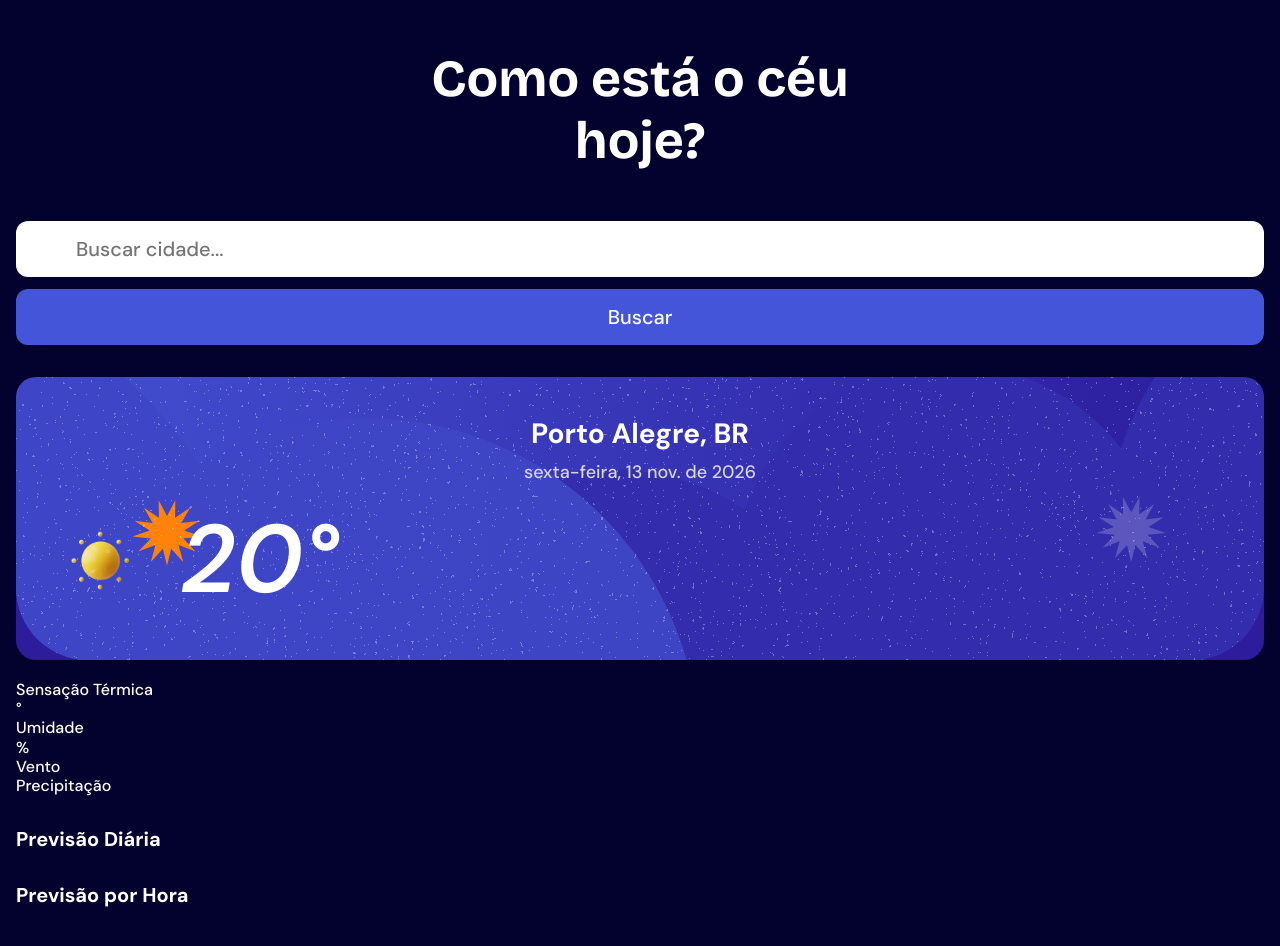
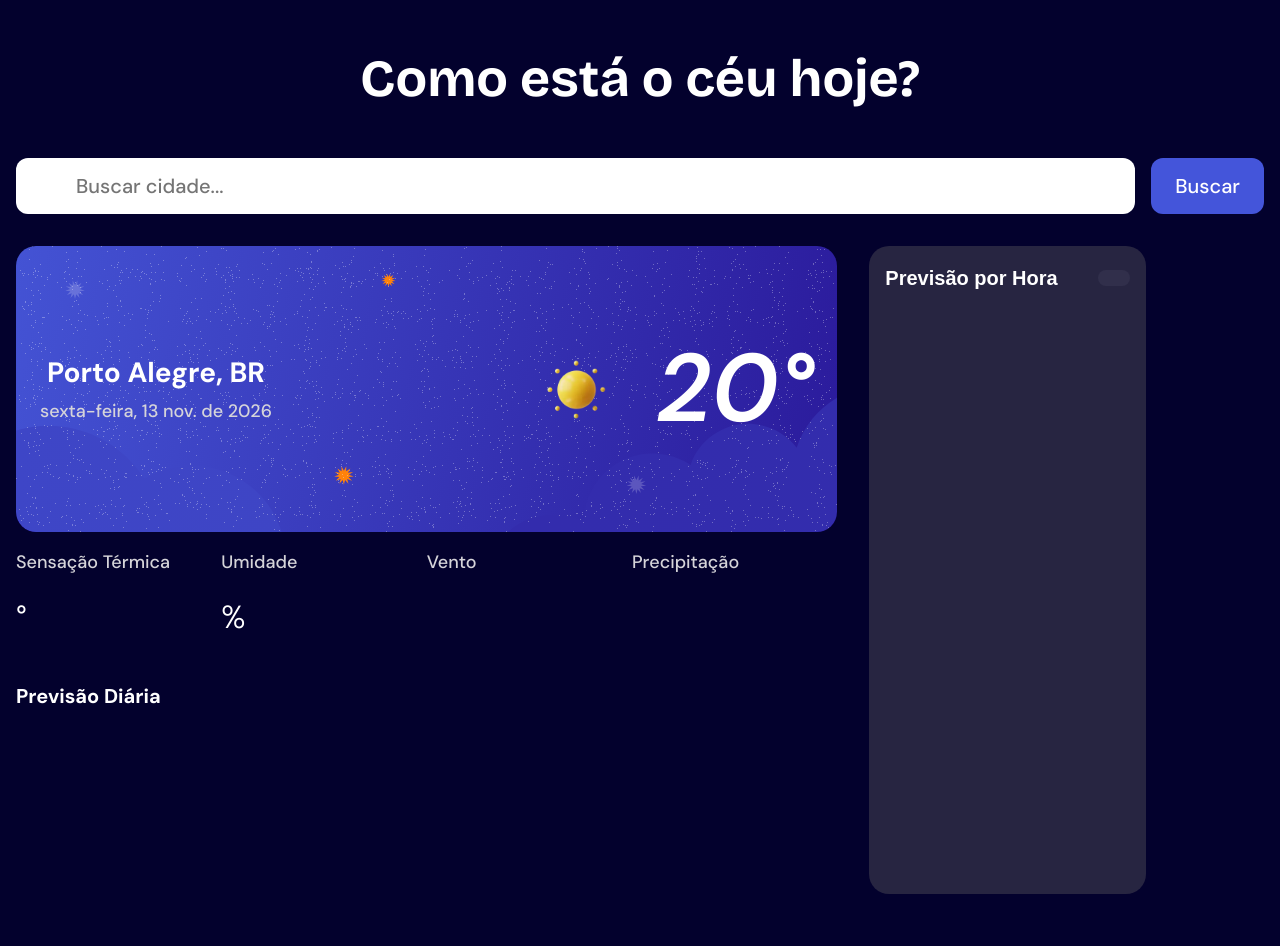
Before and after one commit to mateusprestes8845-cmd/aula28-projeto01, a plain HTML site: page index.html in a window 1280 px wide. Drawn offline with Linux system fonts and the light colour scheme; a web font is replaced by a local one.

Commit message:
Update style.css

```diff
--- a/style.css
+++ b/style.css
@@ -189,3 +189,183 @@ h1 {
     line-height: 1;
     letter-spacing: -2%;
 }
+
+
+#condicoes {
+    display: grid;
+    grid-template-columns: repeat(2, 1fr);
+}
+
+.condicao {
+    padding: 20px;
+}
+
+.condicao-titulo {
+    font-size: 18px;
+    color: rgb(213, 212, 217);
+    margin-bottom: 24px;
+}
+
+.condicao-valor {
+    font-size: 32px;
+    font-weight: 300;
+}
+
+#diaria {
+    grid-area: diaria;
+}
+
+#diaria .titulo-secao {
+  margin-bottom: 20px;
+}
+
+#dias {
+    display: grid;
+    grid-template-columns: repeat(3, 1fr);
+    gap: 16px;
+    min-height: 166px;
+}
+
+.dia {
+    display: grid;
+    justify-items: center;
+    gap: 16px;
+    padding: 16px 10px;
+    text-align: center;
+}
+
+.dia-nome {
+    font-size: 18px;
+}
+
+.dia-icone {
+    width: 60px;
+    height: auto;
+}
+
+.dia-temps {
+    justify-self: stretch;
+    display: flex;
+    justify-content: space-between;
+    font-size: 16px;
+}
+
+.dia-min {
+    color: rgb(213, 212, 217);
+}
+
+#por-hora {
+    grid-area: por-hora;
+    position: relative;
+}
+
+#por-hora-conteudo {
+    background-color: rgb(39, 37, 65 );
+    border-radius: 20px;
+    padding: 20px 16px;
+    max-height: 60vh;
+    overflow-y: scroll;
+}
+
+#por-hora-topo {
+    display: flex;
+    justify-content: space-between;
+    align-items: center;
+    gap: 40px;
+    margin-bottom: 16px;
+}
+
+#por-hora .titulo-secao {
+    font-weight: 600;
+}
+
+#selDia {
+    background-color: rgb(49, 47, 75);
+    color: white;
+    font-size: 14px;
+    width: auto;
+    padding: 8px 16px;
+    border-radius: 8px;
+}
+
+#horas {
+    display: grid;
+    gap: 16px;
+}
+
+.hora {
+    display: grid;
+    grid-template-columns: auto auto 1fr;
+    align-items: center;
+    gap: 8px;
+    padding: 10px 16px 10px 12px;
+    min-height: 60px;
+    background-color: rgb(49, 47, 75);
+    border: 1px solid rgb(61, 59, 94);
+    border-radius: 8px;
+}
+
+.hora-icone {
+    width: 40px;
+    height: auto;
+}
+
+.hora-texto {
+    font-size: 20px;
+}
+
+.hora-temp {
+    font-size: 16px;
+    justify-self: end;
+}
+
+@media (min-width: 700px) {
+    header, main {
+       width: min(calc(100% - 48px), 1216);
+    }
+
+    #buscar {
+     grid-template-columns: 1fr auto;
+    }
+
+    #crt-atual {
+        flex-direction: row;
+        justify-content: space-between;
+        align-items: center;
+        background-image: url(/imagens/bg-today-large.svg);
+        padding-top: 83px;
+        padding-bottom: 83px;
+    }
+
+    #condicoes {
+        grid-template-columns: repeat(4, 1fr);
+    }
+
+    #dias {
+        grid-template-columns: repeat(7, 1fr);
+    }
+
+    #selDia {
+        font-size: 16px;
+    }
+}
+
+@media (min-width: 1000px) {
+    h1 {
+        max-width: none;
+    }
+
+    #painel {
+        gap: 48px 32px;
+        grid-template-columns: repeat(3, 1fr);
+        grid-template-areas:
+        'atual atual por-hora'
+        'diaria diaria por-hora';
+    }
+
+    #por-hora-conteudo {
+        position: absolute;
+        height: 100%;
+        max-height: none;
+    }
+}
```
